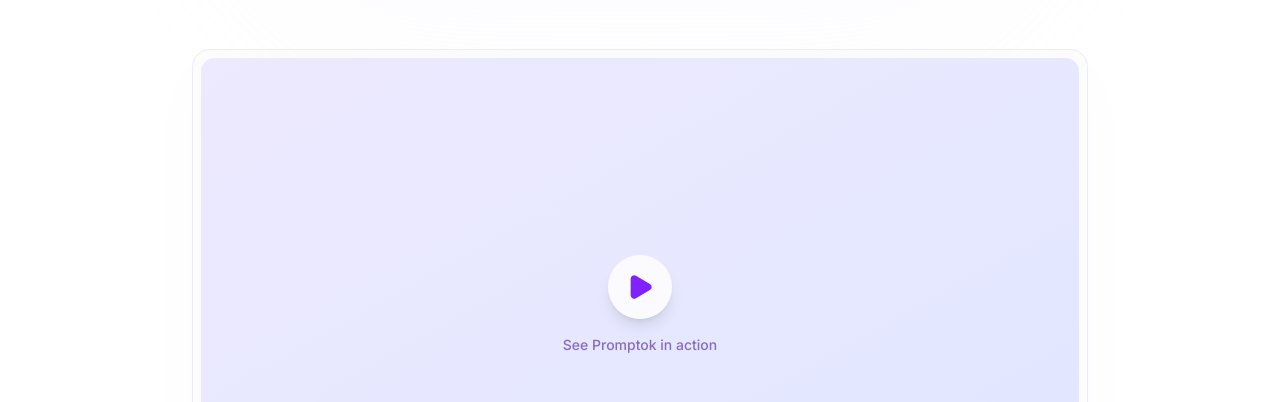
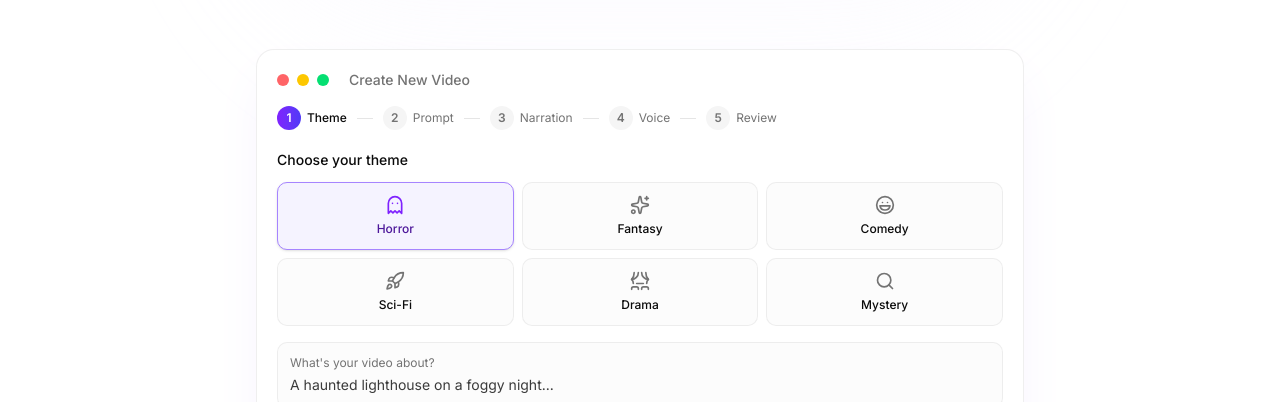
Before and after one commit to scottof/wowtok, a Next.js app: page / in a window 1280 px wide. Shown: the part 550-952 px from the top of the page. Built offline with nearby package versions, Linux system fonts and the light colour scheme; no server answers.

Commit message:
feat: replace fake hero video with dashboard mockup
Replaces the gradient placeholder + play button with a styled
mockup of the create-video form showing theme selection, prompt
input, step indicator, and window chrome. Gives visitors an
immediate feel for the actual product.

```diff
--- a/src/components/landing/hero.tsx
+++ b/src/components/landing/hero.tsx
@@ -1,10 +1,28 @@
 "use client";
 
 import Link from "next/link";
-import { ArrowRight, Play } from "lucide-react";
+import {
+  ArrowRight,
+  Play,
+  Ghost,
+  Sparkles,
+  Laugh,
+  Rocket,
+  Theater,
+  Search,
+} from "lucide-react";
 import { Button } from "@/components/ui/button";
 import { motion } from "framer-motion";
 import { useTranslations } from "next-intl";
+
+const mockThemes = [
+  { icon: Ghost, name: "Horror", selected: true },
+  { icon: Sparkles, name: "Fantasy", selected: false },
+  { icon: Laugh, name: "Comedy", selected: false },
+  { icon: Rocket, name: "Sci-Fi", selected: false },
+  { icon: Theater, name: "Drama", selected: false },
+  { icon: Search, name: "Mystery", selected: false },
+];
 
 export function Hero() {
   const t = useTranslations("Hero");
@@ -60,24 +78,105 @@ export function Hero() {
           </div>
         </motion.div>
 
-        {/* Video preview mockup */}
+        {/* Dashboard mockup */}
         <motion.div
-          className="mx-auto mt-16 max-w-4xl"
+          className="mx-auto mt-16 max-w-3xl"
           initial={{ opacity: 0, y: 40 }}
           animate={{ opacity: 1, y: 0 }}
           transition={{ duration: 0.6, delay: 0.2 }}
         >
-          <div className="relative rounded-2xl border border-border/60 bg-muted/30 p-2 shadow-2xl shadow-violet-500/5">
-            <div className="aspect-video overflow-hidden rounded-xl bg-gradient-to-br from-violet-100 to-indigo-100">
-              <div className="flex h-full items-center justify-center">
-                <div className="text-center">
-                  <div className="mx-auto mb-4 flex h-16 w-16 items-center justify-center rounded-full bg-white/80 shadow-lg">
-                    <Play className="h-7 w-7 fill-violet-600 text-violet-600" />
+          <div className="relative rounded-2xl border border-border/60 bg-card p-5 shadow-2xl shadow-violet-500/10">
+            {/* Window chrome */}
+            <div className="mb-4 flex items-center gap-2">
+              <span className="h-3 w-3 rounded-full bg-red-400" />
+              <span className="h-3 w-3 rounded-full bg-yellow-400" />
+              <span className="h-3 w-3 rounded-full bg-green-400" />
+              <span className="ml-3 text-sm font-medium text-muted-foreground">
+                Create New Video
+              </span>
+            </div>
+
+            {/* Step indicator */}
+            <div className="mb-5 flex items-center gap-1.5">
+              {["Theme", "Prompt", "Narration", "Voice", "Review"].map(
+                (step, i) => (
+                  <div key={step} className="flex items-center gap-1.5">
+                    <div
+                      className={`flex h-6 w-6 items-center justify-center rounded-full text-xs font-semibold ${
+                        i === 0
+                          ? "gradient-bg text-white"
+                          : "bg-muted text-muted-foreground"
+                      }`}
+                    >
+                      {i + 1}
+                    </div>
+                    <span
+                      className={`hidden text-xs sm:inline ${
+                        i === 0
+                          ? "font-medium text-foreground"
+                          : "text-muted-foreground"
+                      }`}
+                    >
+                      {step}
+                    </span>
+                    {i < 4 && (
+                      <div className="mx-1 hidden h-px w-4 bg-border sm:block" />
+                    )}
                   </div>
-                  <p className="text-sm font-medium text-violet-900/60">
-                    {t("videoPreview")}
-                  </p>
-                </div>
+                ),
+              )}
+            </div>
+
+            {/* Choose theme label */}
+            <p className="mb-3 text-sm font-medium">Choose your theme</p>
+
+            {/* Theme grid */}
+            <div className="grid grid-cols-3 gap-2">
+              {mockThemes.map((theme) => {
+                const Icon = theme.icon;
+                return (
+                  <div
+                    key={theme.name}
+                    className={`rounded-lg border p-3 text-center transition-colors ${
+                      theme.selected
+                        ? "border-violet-400 bg-violet-50 shadow-sm dark:bg-violet-950/30"
+                        : "border-border/60 bg-muted/30"
+                    }`}
+                  >
+                    <Icon
+                      className={`mx-auto h-5 w-5 ${
+                        theme.selected
+                          ? "text-violet-600"
+                          : "text-muted-foreground"
+                      }`}
+                    />
+                    <p
+                      className={`mt-1.5 text-xs font-medium ${
+                        theme.selected ? "text-violet-900 dark:text-violet-100" : ""
+                      }`}
+                    >
+                      {theme.name}
+                    </p>
+                  </div>
+                );
+              })}
+            </div>
+
+            {/* Prompt input preview */}
+            <div className="mt-4 rounded-lg border border-border/60 bg-muted/30 p-3">
+              <p className="mb-1 text-xs text-muted-foreground">
+                What&apos;s your video about?
+              </p>
+              <p className="text-sm text-foreground/80">
+                A haunted lighthouse on a foggy night...
+              </p>
+            </div>
+
+            {/* Next button */}
+            <div className="mt-4 flex justify-end">
+              <div className="gradient-bg rounded-lg px-5 py-2 text-sm font-medium text-white">
+                Next
+                <ArrowRight className="ml-1.5 inline h-3.5 w-3.5" />
               </div>
             </div>
           </div>
```
